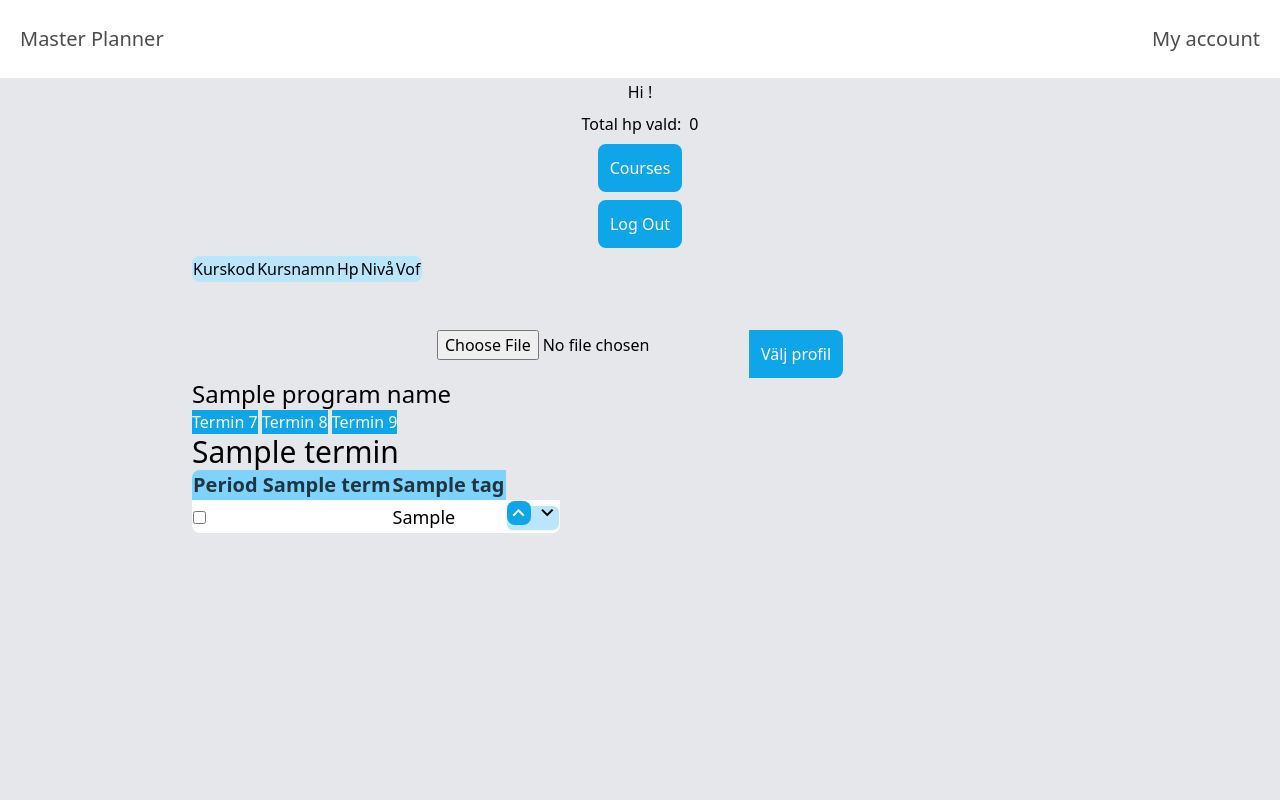
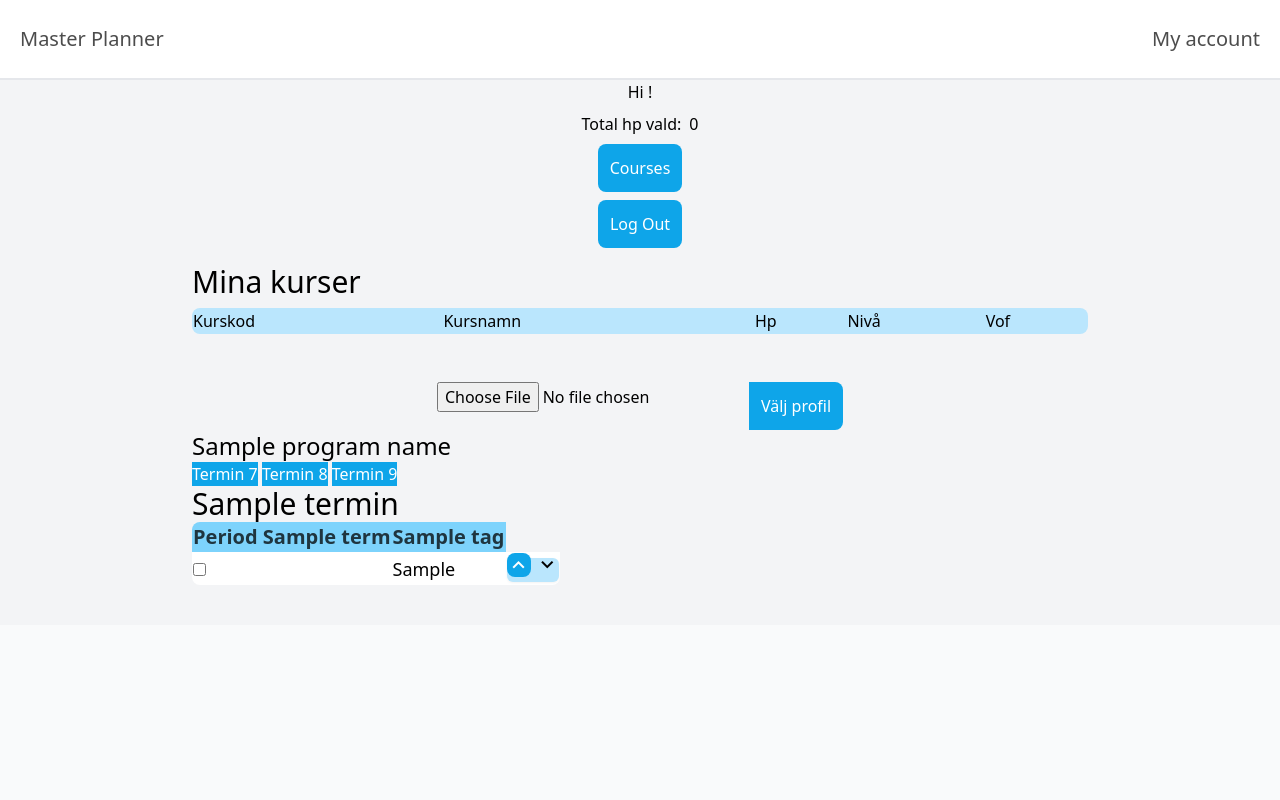
Before and after one commit to fallensach/master-planner, a Django app: template master_planner/templates/home.html in a window 1280 px wide. Run offline with Django 4.2, Linux system fonts and the light colour scheme; the template is opened without the code that fills it: most values are stand-ins (such as "Sample title", 1, 10 or a date in 2020); form fields are guessed from the names that the template uses; some libraries are stand-ins or nearby versions.

Commit message:
New styling epic!

```diff
--- a/master_planner/templates/base.html
+++ b/master_planner/templates/base.html
@@ -16,7 +16,7 @@
         <script src="https://ajax.googleapis.com/ajax/libs/jquery/3.6.4/jquery.min.js"></script>
 
 	</head>
-    <body class="h-screen w-full bg-gray-200">
+    <body class="h-screen w-full bg-gray-50">
         <nav class="h-20 w-full bg-white border-b-2 flex items-center justify-between">
             <a href="{% url 'home' %}" class="text-xl text-black/70 p-5 transition ease-in-out duration-300 hover:text-black"> Master Planner </a>
             <a href="{% url 'setup' %}" class="text-xl text-black/70 p-5 transition ease-in-out duration-300 hover:text-black"> My account </a>
--- a/master_planner/templates/home.html
+++ b/master_planner/templates/home.html
@@ -1,7 +1,7 @@
 {% extends 'base.html' %}
 
 {% block content %}
-    <div id="home-container" class="flex bg-gray-200 flex-col justify-center items-center space-y-2">
+    <div id="home-container" class="flex bg-gray-100 flex-col justify-center items-center space-y-2">
         <h1 class="text-black">Hi {{ user.username }}! </h1>
         <div class="flex space-x-2">
             <p>Total hp vald: </p>
@@ -9,7 +9,8 @@
         </div>
         <a class="bg-sky-500 text-white p-3 transition ease-in-out duration-300 hover:bg-sky-700 rounded-lg" href="{% url 'courses' %}"> Courses </a>
         <a class="bg-sky-500 text-white p-3 transition ease-in-out duration-300 hover:bg-sky-700 rounded-lg" href="{% url 'logout' %}">Log Out</a>
-        <div id="chosen-courses" class="flex w-full px-48">
+        <div id="chosen-courses" class="flex w-full px-48 flex-col">
+            <p class="text-3xl my-2"> Mina kurser </p>
             {% include 'my_courses.html' %}
         </div>
         <div id="pickable-courses" class="flex flex-col w-full">
@@ -23,8 +24,8 @@
             {% if profile_picked %}
                 <p class="text-3xl"> {{ profile_name }} </p>
                 {% for term, course in term_courses.items %}
-                <table class="table px-20 rounded-lg overflow-hidden mb-10">
-                <thead class="bg-sky-300 text-black/75 text-xl">
+                <table class="table px-20 rounded-md overflow-hidden mb-10">
+                <thead class="bg-slate-600 text-white text-xl">
                     <tr>
                         <th>Period {{term}}</th>
                     {% for tag, x in course_tags.items %}
@@ -36,7 +37,7 @@
                 </thead>
                     <tbody class="text-lg" >
                         {% for course_data in course %}
-                        <tr class="bg-white hover:bg-sky-100">
+                        <tr class="bg-white transition ease-in-out hover:bg-slate-100">
                             <td>
                                 <input type="checkbox" onclick="check(this.value)" class="checkbox checkbox-info" id="check-{{course_data.course_code}}" value="{{course_data.course_code}}">
                             </td>
```
